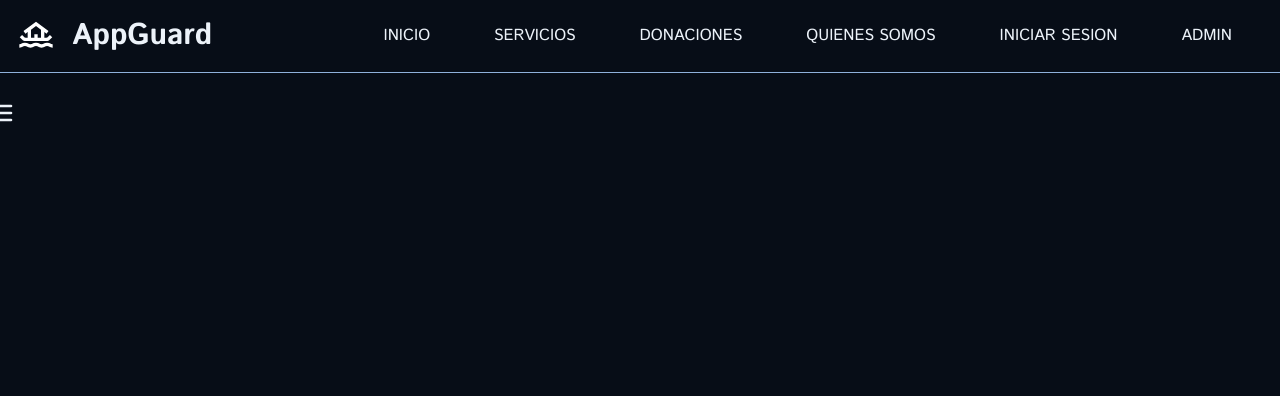
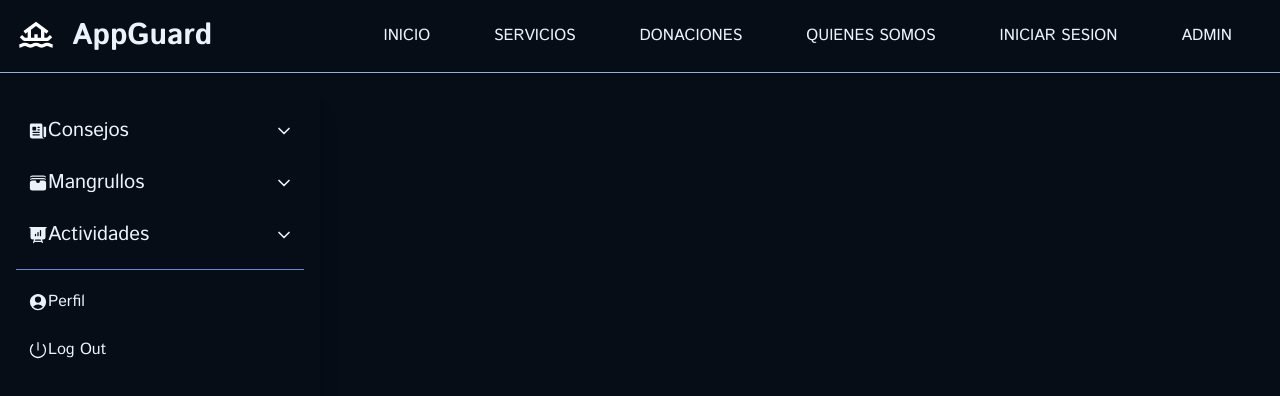
Before and after one commit to AppGuardD/AppGuard-Front, a React (Vite) app in the folder front-end/: page /admin in a window 1280 px wide. Shown: the top 396 px of the page. Built offline with nearby package versions, Linux system fonts and the light colour scheme; a web font is replaced by a local one.

Commit message:
Revision de navbar y corrigiendo bugs

```diff
--- a/front-end/src/components/SideBar/SideBar.tsx
+++ b/front-end/src/components/SideBar/SideBar.tsx
@@ -1,67 +1,40 @@
-import React from "react";
+import React from 'react';
 
 import {
-  IconButton,
+  Card,
   Typography,
   List,
   ListItem,
   ListItemPrefix,
-  ListItemSuffix,
   Chip,
   Accordion,
   AccordionHeader,
   AccordionBody,
-  Drawer,
-  Card,
 } from "@material-tailwind/react";
 
 import {
+  NewspaperIcon,
   PresentationChartBarIcon,
-  WalletIcon,
   UserCircleIcon,
-  Cog6ToothIcon,
-  InboxIcon,
+  TrashIcon,
+  FolderPlusIcon,
   PowerIcon,
   ArrowPathIcon,
-  FolderPlusIcon,
-  NewspaperIcon,
-  TrashIcon,
+  WalletIcon,
 } from "@heroicons/react/24/solid";
 
-import {
-  ChevronDownIcon,
-  Bars3Icon,
-  XMarkIcon,
-} from "@heroicons/react/24/outline";
+import { ChevronRightIcon, ChevronDownIcon } from "@heroicons/react/24/outline";
 
 const SideBarAdmin: React.FC = () => {
   const [open, setOpen] = React.useState(0);
-  const [openAlert, setOpenAlert] = React.useState(true);
-  const [isDrawerOpen, setIsDrawerOpen] = React.useState(false);
 
   const handleOpen = (value: React.SetStateAction<number>) => {
     setOpen(open === value ? 0 : value);
   };
 
-  const openDrawer = () => setIsDrawerOpen(true);
-  const closeDrawer = () => setIsDrawerOpen(false);
-
   return (
-    <>
-      <IconButton variant="text" size="lg" onClick={openDrawer} placeholder={undefined}>
-        {isDrawerOpen ? (
-          <XMarkIcon className="h-8 w-8 stroke-2" />
-        ) : (
-          <Bars3Icon className="h-8 w-8 stroke-2" />
-        )}
-      </IconButton>
-      <Drawer open={isDrawerOpen} onClose={closeDrawer}  placeholder={undefined}>
-        <Card
-          color="transparent"
-          shadow={false}
-          className="h-[calc(100vh-2rem)] w-full p-4"  placeholder={undefined}        >
-
-          <List  placeholder={undefined}>
+    <Card className="h-[calc(100vh-2rem)] w-full max-w-[20rem] p-4 shadow-xl shadow-blue-gray-900/5" placeholder={undefined}>
+      <List className="p-0" placeholder={undefined}>
             <Accordion
               open={open === 1}
               icon={<ChevronDownIcon
@@ -186,30 +159,9 @@ const SideBarAdmin: React.FC = () => {
         <hr className="my-2 border-blue-gray-50" />
         <ListItem  placeholder={undefined}>
           <ListItemPrefix  placeholder={undefined}>
-                <InboxIcon className="h-5 w-5" />
-              </ListItemPrefix>
-              Notificaciones
-              <ListItemSuffix  placeholder={undefined}>
-                <Chip
-                  value="14"
-                  size="sm"
-                  variant="ghost"
-                  color="blue-gray"
-                  className="rounded-full"
-                />
-              </ListItemSuffix>
-            </ListItem>
-            <ListItem  placeholder={undefined}>
-              <ListItemPrefix  placeholder={undefined}>
             <UserCircleIcon className="h-5 w-5" />
           </ListItemPrefix>
           Perfil
-            </ListItem>
-            <ListItem  placeholder={undefined}>
-              <ListItemPrefix  placeholder={undefined}>
-                <Cog6ToothIcon className="h-5 w-5" />
-              </ListItemPrefix>
-              Configuración
         </ListItem>
         <ListItem  placeholder={undefined}>
           <ListItemPrefix  placeholder={undefined}>
@@ -219,8 +171,6 @@ const SideBarAdmin: React.FC = () => {
         </ListItem>
       </List>
     </Card>
-      </Drawer>
-    </>
   );
 }
 
```
Lines whose indentation alone changed are shown as unchanged.
